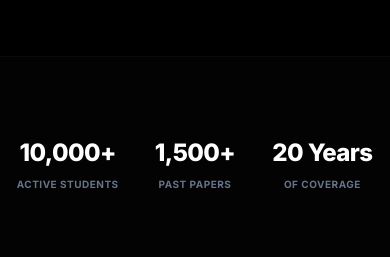
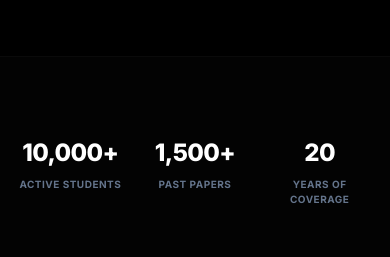
Before and after one commit to Lone-Wolf50/PAST-Q, a React (Vite) app: page / in a window 390 px wide. Shown: the part 4040-4297 px from the top of the page. Built offline with nearby package versions, Linux system fonts and the light colour scheme; no server answers.

Commit message:
style: align stats banner on landing page by adjusting years metric to fit mobile width

```diff
--- a/src/pages/LandingPage.tsx
+++ b/src/pages/LandingPage.tsx
@@ -313,11 +313,11 @@ const LandingPage = () => {
 
       {/* ── STATS BANNER ────────────────────────────────────── */}
       <section className="w-full py-20 md:py-28 px-4 md:px-8 bg-theme-surface-2/30 border-y border-theme-border/40">
-        <div className="max-w-5xl mx-auto grid grid-cols-3 gap-6 md:gap-16 text-center">
+        <div className="max-w-5xl mx-auto grid grid-cols-3 gap-4 sm:gap-6 md:gap-16 text-center">
           {[
             { num: '10,000+', label: 'Active Students' },
             { num: '1,500+',  label: 'Past Papers' },
-            { num: '20 Years', label: 'of Coverage' },
+            { num: '20',      label: 'Years of Coverage' },
           ].map((s) => (
             <div key={s.label}>
               <p className="text-2xl sm:text-4xl md:text-6xl font-black text-theme-primary tracking-tight">{s.num}</p>
```
